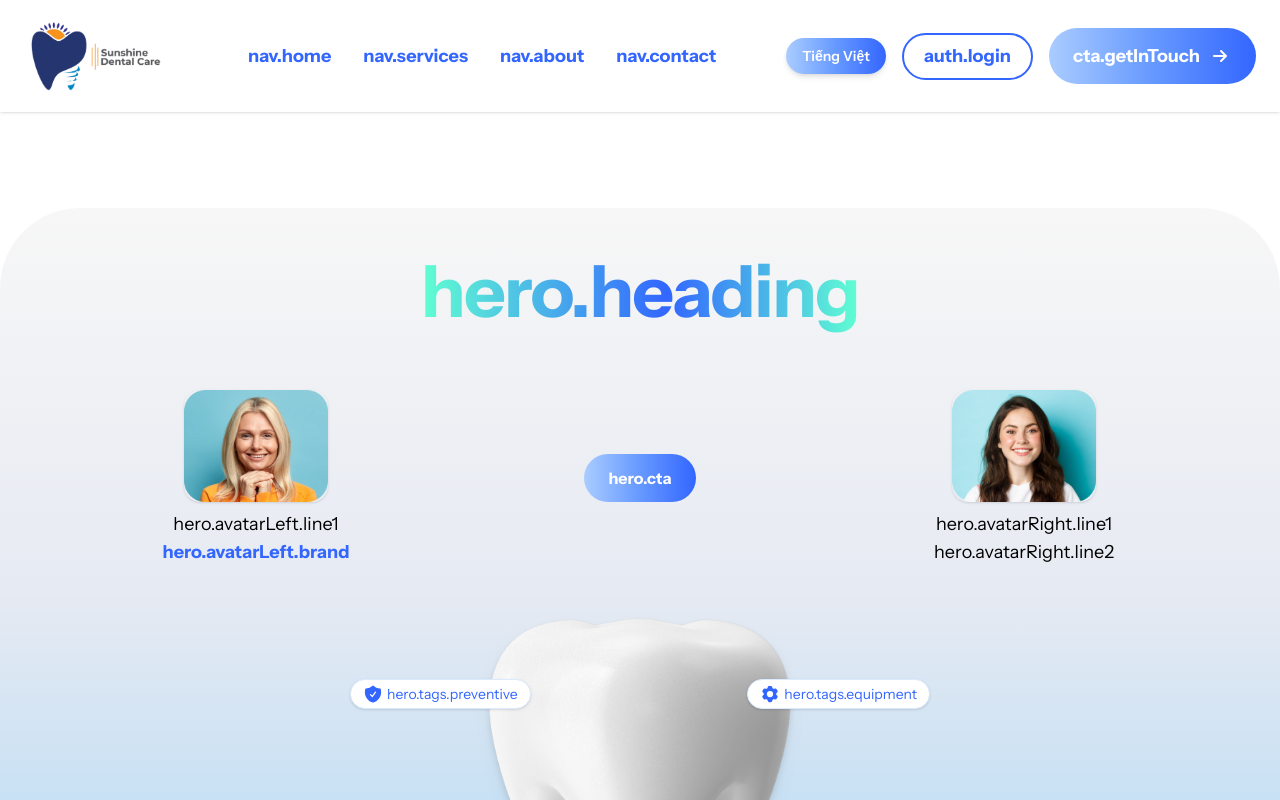
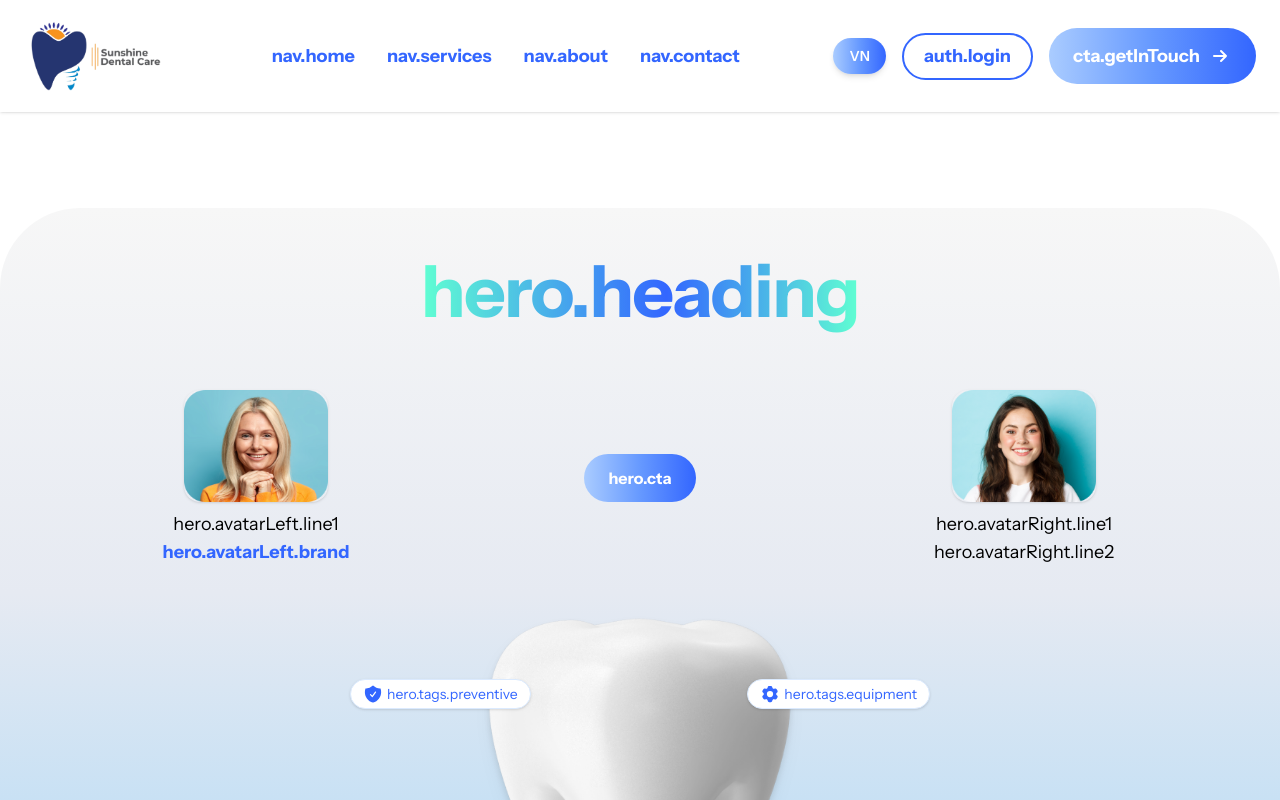
Before and after one commit to HoangNguyen49/DentalClinic, a React (Vite) app in the folder Dental-Clinic-FE/: page / in a window 1280 px wide. Shown: the top 800 px of the page. Built offline with nearby package versions, Linux system fonts and the light colour scheme; what i18next-resources-to-backend would draw is missing.

Commit message:
feat: Update language toggle button text to abbreviations (VN/EN)

```diff
--- a/Dental-Clinic-FE/src/widgets/Header/Header.tsx
+++ b/Dental-Clinic-FE/src/widgets/Header/Header.tsx
@@ -79,7 +79,7 @@ function Header() {
             onClick={changeLang}
             className="px-4 py-2 text-sm font-semibold rounded-full bg-gradient-to-r from-[#AACCFF] via-[#6699FF] to-[#3366FF] text-white shadow-md transition-transform duration-300 ease-in-out hover:scale-105 hover:shadow-lg flex items-center gap-2"
           >
-            {i18n.language === "en" ? <span>Tiếng Việt</span> : <span>English</span>}
+            {i18n.language === "en" ? <span>VN</span> : <span>EN</span>}
           </button>
 
           {!user ? (
```
